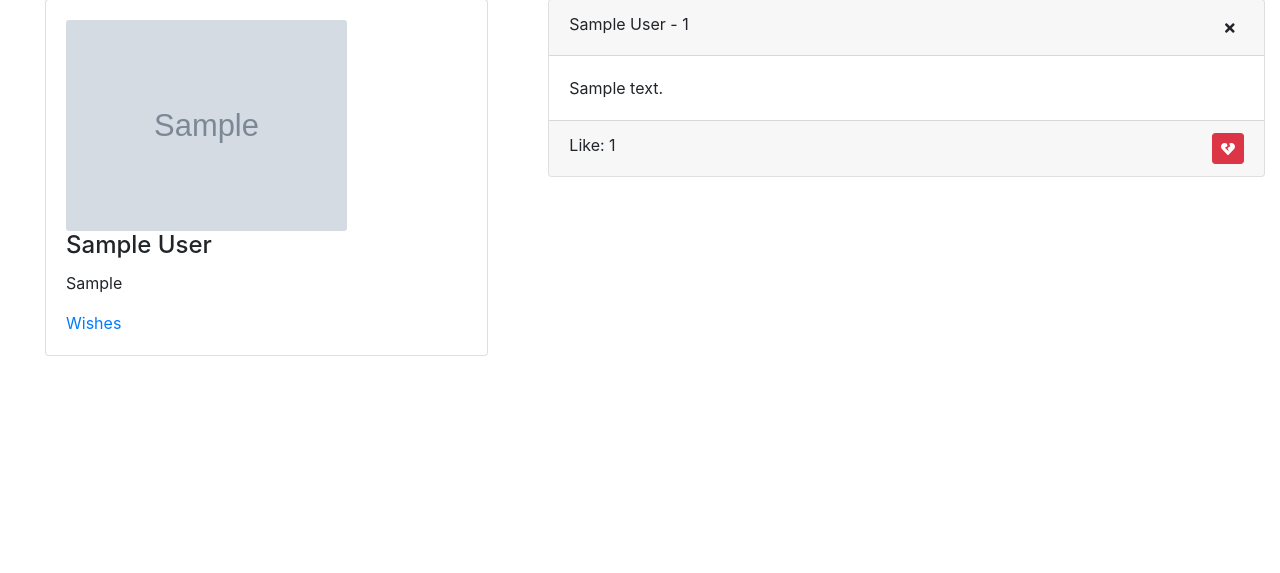
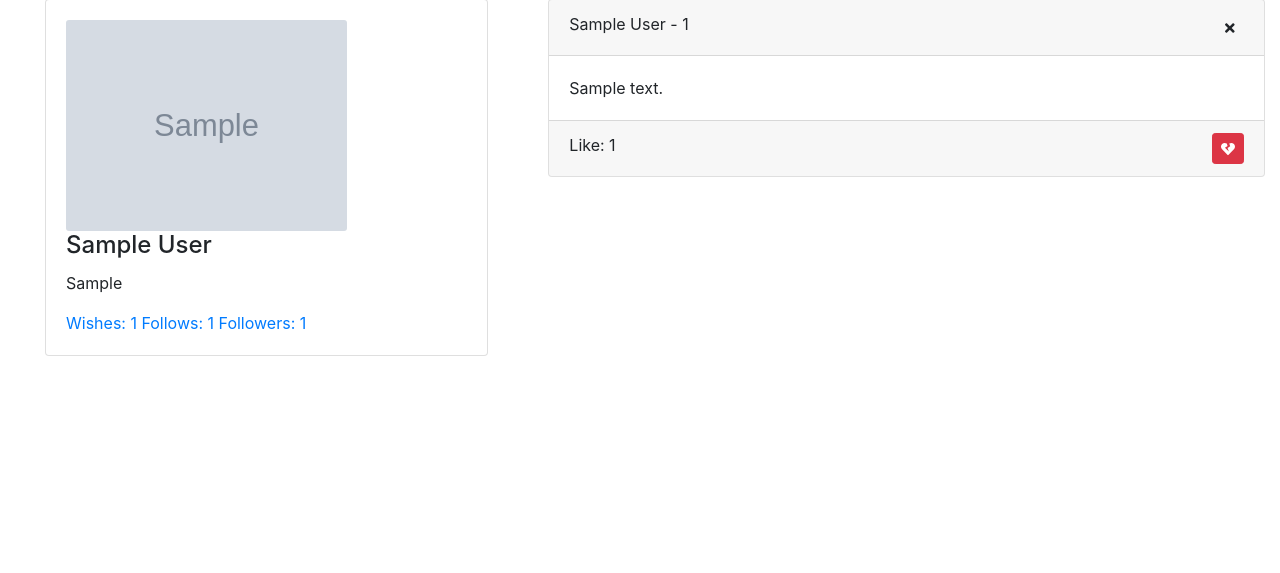
Before and after one commit to akalp/recomapp, a Django app: page /user/1 in a window 1280 px wide. Shown: the part 61-634 px from the top of the page. Run offline with Django 3.2, Linux system fonts and the light colour scheme; a user stored in the database is signed in; tables that the repository leaves empty hold one stand-in row (values such as "Sample post"); grey boxes marked "Sample" are stand-in pictures; some libraries are stand-ins or nearby versions.

Commit message:
ADD follows and followers page to profile.html

```diff
--- a/recom/templates/recom/profile.html
+++ b/recom/templates/recom/profile.html
@@ -22,7 +22,9 @@
                             {% endif %}
 
                             <p class="card-text">{{ user_profile.info }}</p>
-                            <a href="{% url "recom:wishes" user_pk=user_profile.pk %}">Wishes</a>
+                            <a href="{% url "recom:wishes" user_pk=user_profile.pk %}">Wishes: {{ user_profile.wishes.all.count }}</a>
+                            <a href="{% url "recom:follows" user_pk=user_profile.pk %}">Follows: {{ user_profile.follows.all.count }}</a>
+                            <a href="{% url "recom:followers" user_pk=user_profile.pk %}">Followers: {{ user_profile.followed_by.all.count }}</a>
                         </div>
                     </div>
                 </div>
--- a/recom/urls.py
+++ b/recom/urls.py
@@ -21,7 +21,7 @@ from recom.views import IndexView, MovieIndex, MovieDetailView, MovieBestListVie
     BookBestListView, BookTrendListView, BookDetailView, MusicIndex, MusicBestListView, MusicTrendListView, \
     MusicDetailView, UserDetailView, follow_user, unfollow_user, wish, del_wish, MovieListView, BookListView, \
     MusicListView, UserEditView, give_point, get_avg_point, make_comment, del_comment, like_comment, unlike_comment, \
-    Dashboard, WishesListView, WishedByListView
+    Dashboard, WishesListView, WishedByListView, FollowsListView, FollowerListView
 
 app_name = 'recom'
 
@@ -62,5 +62,8 @@ urlpatterns = [
     path('dashboard/', Dashboard.as_view(), name="dashboard"),
 
     path('wishes/<user_pk>', WishesListView.as_view(), name="wishes"),
-    path('wished/<piece_pk>', WishedByListView.as_view(), name="wished_by")
+    path('wished/<piece_pk>', WishedByListView.as_view(), name="wished_by"),
+
+    path('follows/<user_pk>', FollowsListView.as_view(), name="follows"),
+    path('followers/<user_pk>', FollowerListView.as_view(), name="followers"),
 ]
--- a/recom/views.py
+++ b/recom/views.py
@@ -511,3 +511,31 @@ class WishedByListView(generic.ListView):
         data = super().get_context_data(*args, **kwargs)
         data["title"] = "{} Wished By".format(PieceBaseModel.objects.get(pk=self.kwargs.get('piece_pk')).name)
         return data
+
+
+class FollowsListView(generic.ListView):
+    model = get_user_model()
+    context_object_name = "objects"
+    template_name = "recom/wished.html"
+
+    def get_queryset(self):
+        return self.model.objects.filter(followed_by=self.kwargs.get('user_pk'))
+
+    def get_context_data(self, *args, **kwargs):
+        data = super().get_context_data(*args, **kwargs)
+        data["title"] = "{} Follows".format(get_user_model().objects.get(pk=self.kwargs.get('user_pk')).username)
+        return data
+
+
+class FollowerListView(generic.ListView):
+    model = get_user_model()
+    context_object_name = "objects"
+    template_name = "recom/wished.html"
+
+    def get_queryset(self):
+        return self.model.objects.filter(follows=self.kwargs.get('user_pk'))
+
+    def get_context_data(self, *args, **kwargs):
+        data = super().get_context_data(*args, **kwargs)
+        data["title"] = "{}'s Followers".format(get_user_model().objects.get(pk=self.kwargs.get('user_pk')).username)
+        return data
```
